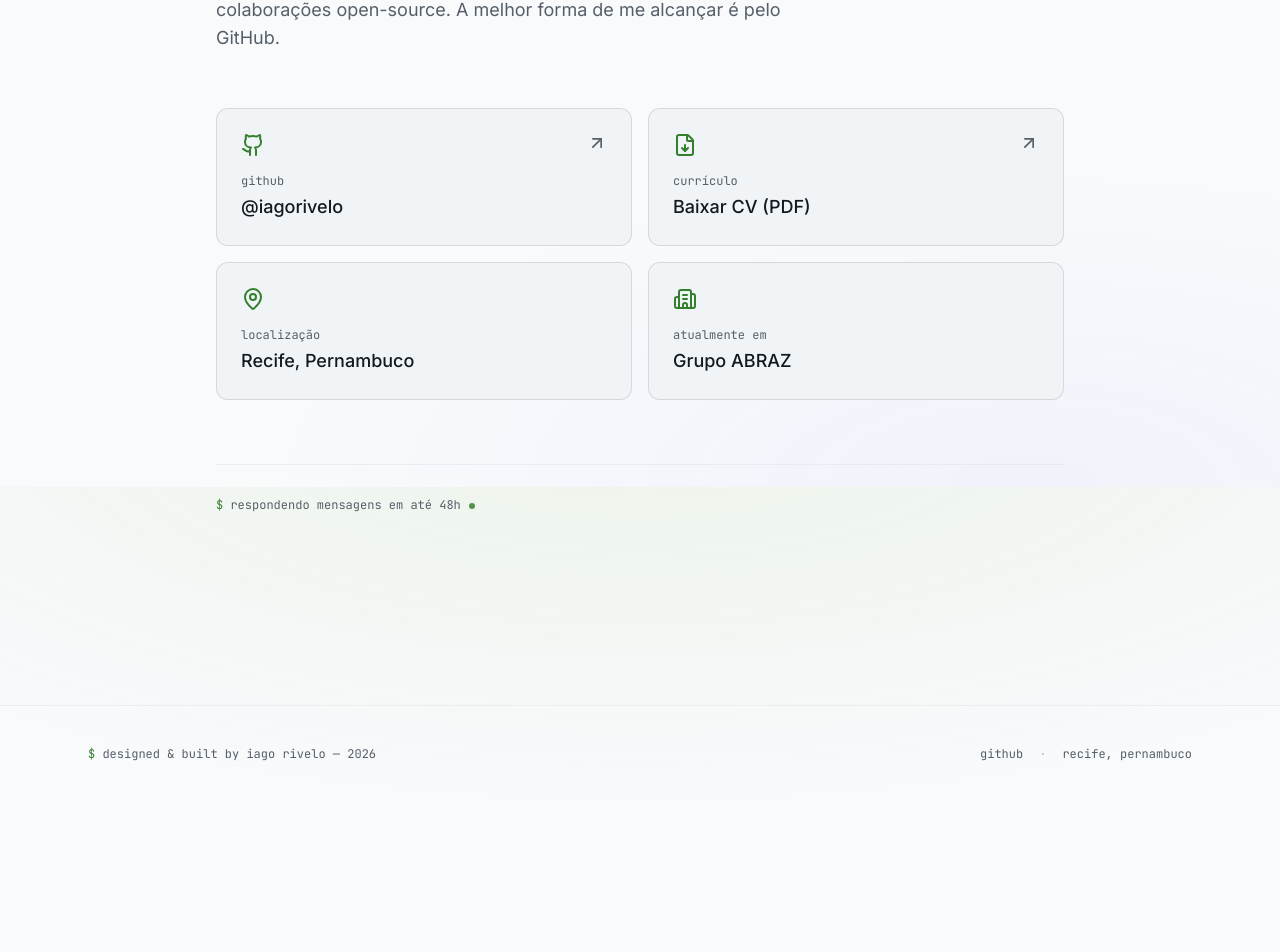
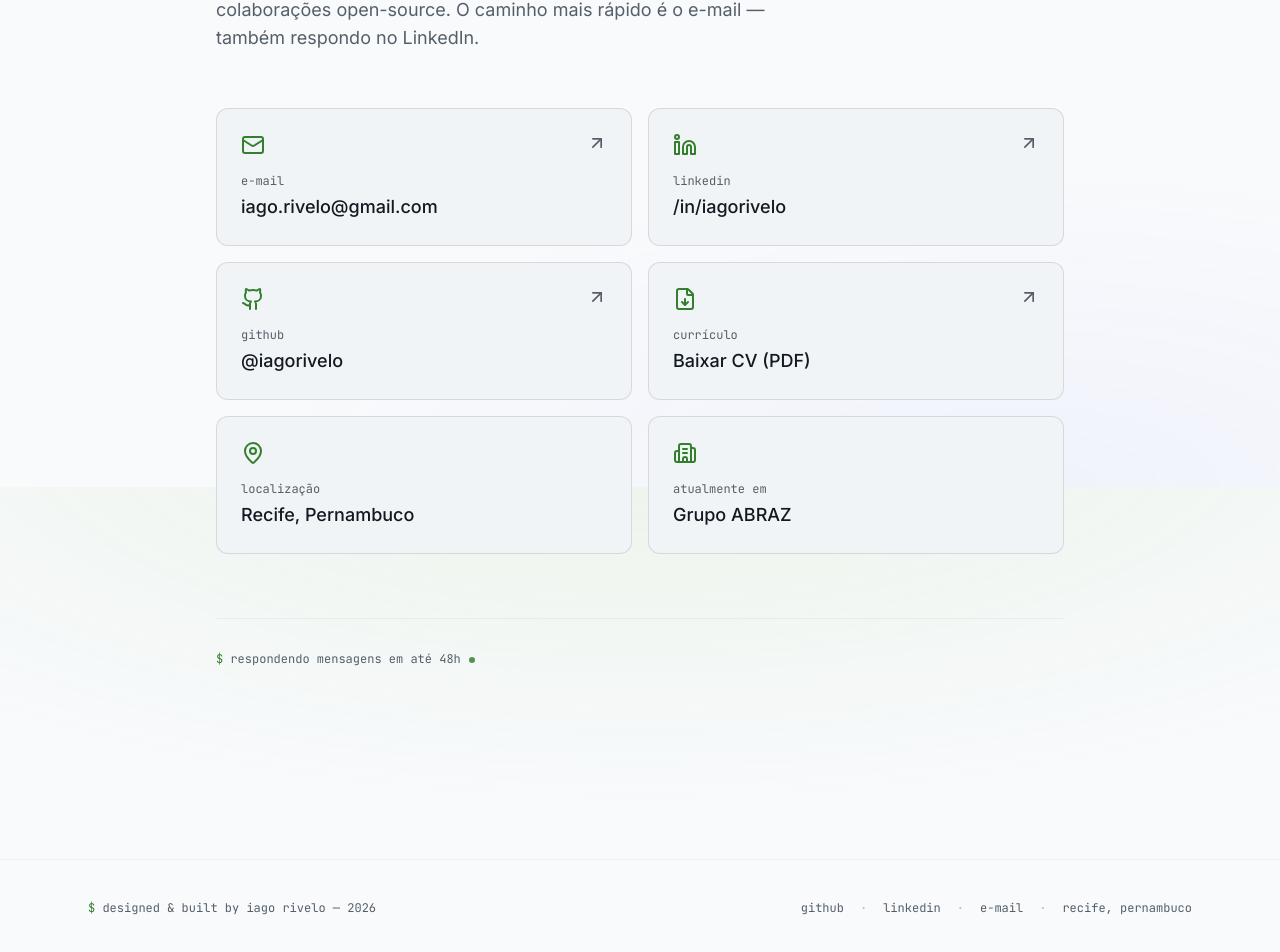
Before and after one commit to iagorivelo/portfolio, a Next.js app: page /contact in a window 1280 px wide. Shown: the part 313-1265 px from the top of the page. Before the commit the page ends 1115 px from the top, so only its background shows below. Built offline with nearby package versions, Linux system fonts and the light colour scheme; no server answers.

Commit message:
feat: add email and linkedin contact channels

```diff
--- a/src/app/contact/page.tsx
+++ b/src/app/contact/page.tsx
@@ -1,5 +1,5 @@
 import type { Metadata } from "next";
-import { ArrowUpRight, Github, MapPin, Building2, FileDown } from "lucide-react";
+import { ArrowUpRight, Building2, FileDown, Github, Linkedin, Mail, MapPin } from "lucide-react";
 import { SiteNav, SiteFooter } from "@/components/site-nav";
 import { JsonLd } from "@/components/json-ld";
 import { profile } from "@/lib/portfolio-data";
@@ -27,20 +27,49 @@ export const metadata: Metadata = {
 export default function Contact() {
   return (
     <div className="min-h-screen flex flex-col">
-      <JsonLd data={webPageSchema({ path: "/contact", name: "Contato — Iago Rivelo", description })} />
+      <JsonLd
+        data={webPageSchema({ path: "/contact", name: "Contato — Iago Rivelo", description })}
+      />
       <SiteNav />
 
-      <section className="flex-1 mx-auto max-w-4xl px-6 pt-20 pb-24 w-full">
+      <main id="conteudo" className="flex-1 w-full">
+        <section className="mx-auto max-w-4xl px-6 pt-20 pb-24 w-full">
           <div className="text-mono text-xs text-accent-lime mb-4">get in touch</div>
           <h1 className="text-display text-5xl md:text-7xl mb-8">
             Vamos <span className="italic">conversar</span>.
           </h1>
           <p className="text-lg text-muted-foreground max-w-xl mb-14">
-          Estou aberto a oportunidades full-stack, freelas selecionados e colaborações open-source.
-          A melhor forma de me alcançar é pelo GitHub.
+            Estou aberto a oportunidades full-stack, freelas selecionados e colaborações
+            open-source. O caminho mais rápido é o e-mail — também respondo no LinkedIn.
           </p>
 
           <div className="grid gap-4 md:grid-cols-2">
+            <a
+              href={`mailto:${profile.email}`}
+              className="group rounded-xl border border-border bg-surface p-6 hover:border-accent-lime/40 transition-all"
+            >
+              <div className="flex items-start justify-between mb-4">
+                <Mail className="h-6 w-6 text-accent-lime" />
+                <ArrowUpRight className="h-5 w-5 text-muted-foreground group-hover:text-accent-lime group-hover:rotate-45 transition-all" />
+              </div>
+              <div className="text-mono text-xs text-muted-foreground mb-1">e-mail</div>
+              <div className="text-lg font-medium">{profile.email}</div>
+            </a>
+
+            <a
+              href={profile.linkedin}
+              target="_blank"
+              rel="noreferrer"
+              className="group rounded-xl border border-border bg-surface p-6 hover:border-accent-lime/40 transition-all"
+            >
+              <div className="flex items-start justify-between mb-4">
+                <Linkedin className="h-6 w-6 text-accent-lime" />
+                <ArrowUpRight className="h-5 w-5 text-muted-foreground group-hover:text-accent-lime group-hover:rotate-45 transition-all" />
+              </div>
+              <div className="text-mono text-xs text-muted-foreground mb-1">linkedin</div>
+              <div className="text-lg font-medium">/in/iagorivelo</div>
+            </a>
+
             <a
               href={profile.github}
               target="_blank"
@@ -87,6 +116,7 @@ export default function Contact() {
             <span className="ml-2 inline-block h-1.5 w-1.5 rounded-full bg-accent-lime animate-pulse" />
           </div>
         </section>
+      </main>
 
       <SiteFooter />
     </div>
--- a/src/components/site-nav.tsx
+++ b/src/components/site-nav.tsx
@@ -141,6 +141,19 @@ export function SiteFooter() {
             github
           </a>
           <span className="opacity-40">·</span>
+          <a
+            href={profile.linkedin}
+            target="_blank"
+            rel="noreferrer"
+            className="hover:text-accent-lime transition-colors"
+          >
+            linkedin
+          </a>
+          <span className="opacity-40">·</span>
+          <a href={`mailto:${profile.email}`} className="hover:text-accent-lime transition-colors">
+            e-mail
+          </a>
+          <span className="opacity-40">·</span>
           <span>{profile.location.toLowerCase()}</span>
         </div>
       </div>
--- a/src/lib/portfolio-data.ts
+++ b/src/lib/portfolio-data.ts
@@ -7,6 +7,8 @@ export const profile = {
   location: "Recife, Pernambuco",
   company: "Grupo ABRAZ",
   github: "https://github.com/iagorivelo",
+  linkedin: "https://www.linkedin.com/in/iagorivelo/",
+  email: "iago.rivelo@gmail.com",
   avatar: "https://avatars.githubusercontent.com/u/100492685?v=4",
   bio: "Analista de Desenvolvimento de Software — PHP · Laminas · TypeScript · React · Next.js",
   since: "2021",
--- a/src/lib/structured-data.ts
+++ b/src/lib/structured-data.ts
@@ -13,7 +13,8 @@ export const personSchema = {
   description: profile.bio,
   url: siteUrl,
   image: profile.avatar,
-  sameAs: [profile.github],
+  email: `mailto:${profile.email}`,
+  sameAs: [profile.github, profile.linkedin],
   address: {
     "@type": "PostalAddress",
     addressLocality: "Pernambuco",
```
Lines whose indentation alone changed are shown as unchanged.
